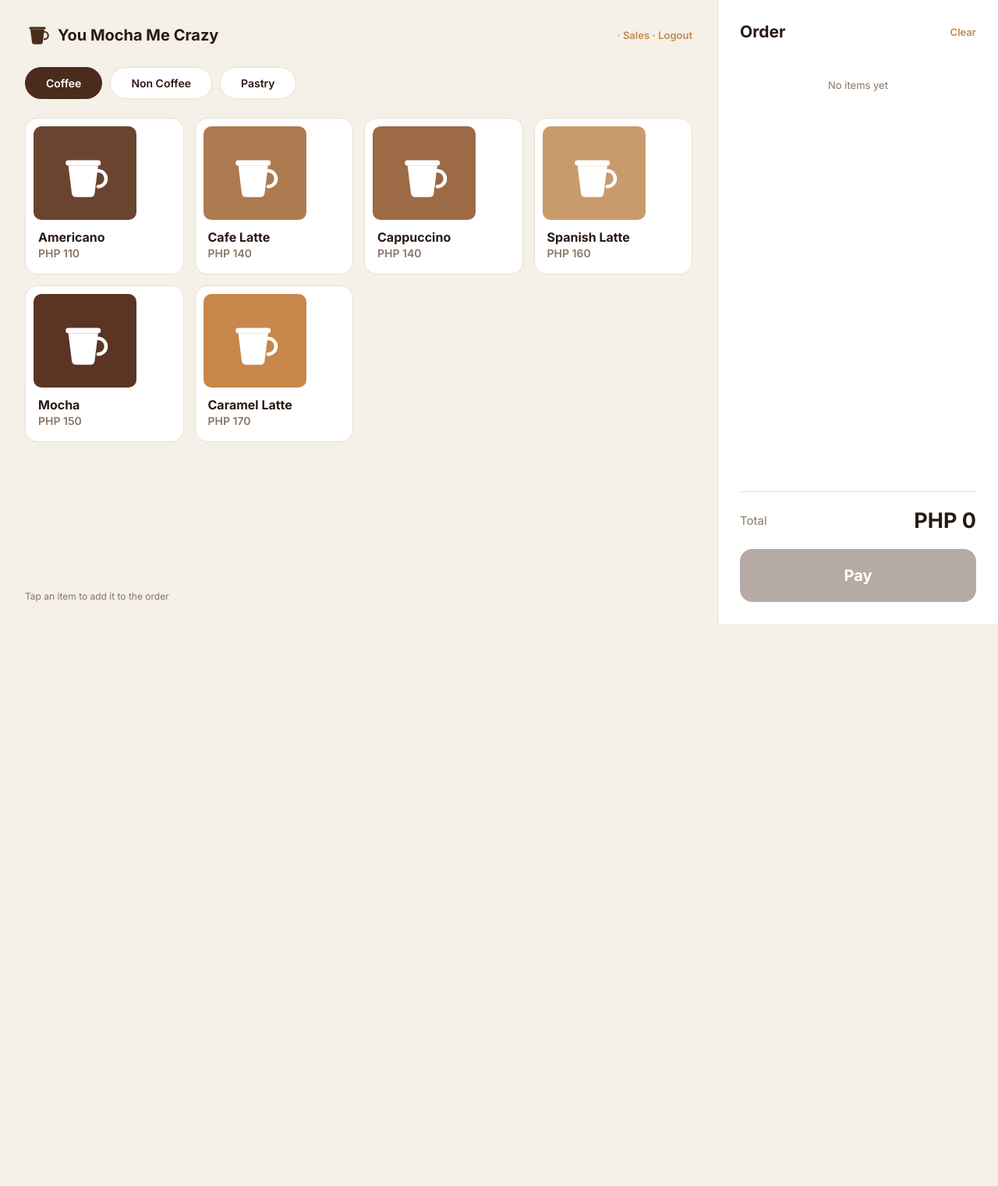
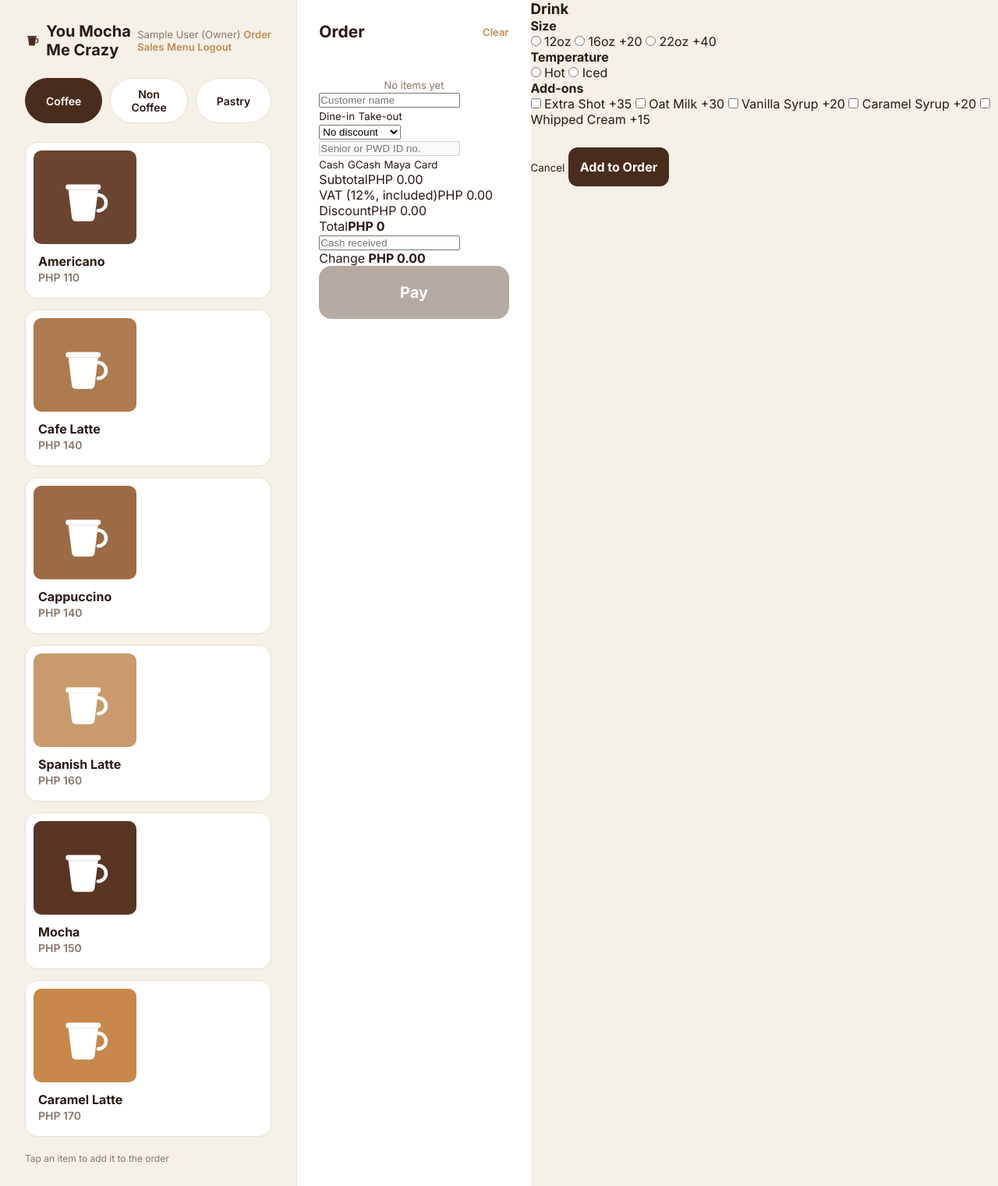
Before and after one commit to harbspacamarra2-max/youmochamecrazy, a Flask app: page /order in a window 1280 px wide. Shown: the whole page at 78% size. Before the commit the page ends 800 px from the top, so only its background shows below. Run offline with Flask 3, Linux system fonts and the light colour scheme; the visitor is signed in with stand-in values (Sample User, id 1); data comes from the database, SQL or seed files in the repository; parts of the project's set-up code (start-up, migrations or seed data) failed here and were passed over.

Commit message:
Add files via upload

```diff
--- /dev/null
+++ b/templates/nav.html
@@ -0,0 +1,10 @@
+<!-- Links at the top. Sales and Menu are only shown to the owner. -->
+<nav class="user">
+  <span class="who">{{ session['full_name'] }} ({{ session['role'] }})</span>
+  <a href="/order">Order</a>
+  {% if session['role'] == 'Owner' %}
+    <a href="/sales">Sales</a>
+    <a href="/menu">Menu</a>
+  {% endif %}
+  <a href="/logout">Logout</a>
+</nav>
--- a/templates/order.html
+++ b/templates/order.html
@@ -12,14 +12,9 @@
   <!-- LEFT SIDE: the menu -->
   <main class="menu-side">
 
-    <!-- Top bar: shop name, cashier name, Sales and Logout links -->
     <header class="top">
       <div class="brand">{% include 'cup.svg' %}<span>You Mocha Me Crazy</span></div>
-      <div class="user">
-        {{ username }} &middot;
-        <a href="/sales">Sales</a> &middot;
-        <a href="/logout">Logout</a>
-      </div>
+      {% include 'nav.html' %}
     </header>
 
     <!-- Category tabs: Coffee, Non Coffee, Pastry -->
@@ -29,15 +24,20 @@
       {% endfor %}
     </nav>
 
-    <!-- One card for every product -->
+    <!-- One card for every product. Sold out items cannot be tapped. -->
     <section class="grid">
       {% for product in products %}
-        <button class="item"
+        <button class="item {% if not product.is_available %}sold-out{% endif %}"
                 data-id="{{ product.product_id }}"
                 data-name="{{ product.name }}"
                 data-price="{{ product.price }}"
-                data-category="{{ product.category }}">
-          <span class="item-img" style="background: {{ product.color }}">{% include 'cup.svg' %}</span>
+                data-category="{{ product.category }}"
+                data-drink="{{ 1 if product.is_drink else 0 }}"
+                {% if not product.is_available %}disabled{% endif %}>
+          <span class="item-img" style="background: {{ product.color }}">
+            {% include 'cup.svg' %}
+            {% if not product.is_available %}<span class="badge">Sold out</span>{% endif %}
+          </span>
           <span class="item-name">{{ product.name }}</span>
           <span class="item-price">PHP {{ '{:,.0f}'.format(product.price) }}</span>
         </button>
@@ -47,7 +47,7 @@
     <p class="hint">Tap an item to add it to the order</p>
   </main>
 
-  <!-- RIGHT SIDE: the current order -->
+  <!-- RIGHT SIDE: the current order and payment -->
   <aside class="order-side">
     <div class="order-head">
       <h2>Order</h2>
@@ -58,14 +58,82 @@
     <div id="orderList" class="order-list"></div>
     <p id="emptyMessage" class="empty">No items yet</p>
 
-    <div class="total-row">
-      <span>Total</span>
-      <strong id="total">PHP 0</strong>
+    <div class="checkout">
+      <!-- Customer name and order type -->
+      <div class="row-2">
+        <input id="customerName" type="text" placeholder="Customer name">
+        <div class="toggle" id="orderType">
+          {% for order_type in order_types %}
+            <button class="toggle-btn {% if loop.first %}active{% endif %}" data-value="{{ order_type }}">{{ order_type }}</button>
+          {% endfor %}
+        </div>
+      </div>
+
+      <!-- Senior Citizen or PWD discount -->
+      <div class="row-2">
+        <select id="discountType">
+          {% for discount_type in discount_types %}
+            <option value="{{ discount_type }}">{{ 'No discount' if discount_type == 'None' else discount_type }}</option>
+          {% endfor %}
+        </select>
+        <input id="discountId" type="text" placeholder="Senior or PWD ID no." disabled>
+      </div>
+
+      <!-- Payment method -->
+      <div class="toggle pay-methods" id="paymentMethod">
+        {% for method in payment_methods %}
+          <button class="toggle-btn {% if loop.first %}active{% endif %}" data-value="{{ method }}">{{ method }}</button>
+        {% endfor %}
+      </div>
+
+      <!-- Totals -->
+      <div class="totals">
+        <div><span>Subtotal</span><span id="subtotal">PHP 0.00</span></div>
+        <div><span id="vatLabel">VAT (12%, included)</span><span id="vat">PHP 0.00</span></div>
+        <div><span>Discount</span><span id="discount">PHP 0.00</span></div>
+        <div class="grand"><span>Total</span><strong id="total">PHP 0.00</strong></div>
+      </div>
+
+      <!-- Cash received and change (only for cash) -->
+      <div class="row-2" id="cashRow">
+        <input id="cashReceived" type="number" min="0" step="1" placeholder="Cash received">
+        <div class="change">Change <strong id="change">PHP 0.00</strong></div>
+      </div>
     </div>
+
     <button id="payButton" class="btn-pay" disabled>Pay</button>
   </aside>
 
-  <!-- Small message box that pops up after paying -->
+  <!-- Pop-up for choosing drink options -->
+  <div id="optionsBox" class="modal">
+    <div class="modal-card">
+      <h3 id="optionsTitle">Drink</h3>
+      <p class="muted" id="optionsPrice"></p>
+
+      {% for group in ['Size', 'Temperature', 'Add-on'] %}
+        <div class="option-group">
+          <h4>{{ 'Add-ons' if group == 'Add-on' else group }}</h4>
+          <div class="option-list">
+            {% for option in options if option.group_name == group %}
+              <label class="option">
+                <input type="{{ 'checkbox' if group == 'Add-on' else 'radio' }}"
+                       name="{{ group }}" value="{{ option.option_id }}"
+                       data-name="{{ option.name }}" data-extra="{{ option.extra_price }}">
+                <span>{{ option.name }}{% if option.extra_price > 0 %} +{{ '{:,.0f}'.format(option.extra_price) }}{% endif %}</span>
+              </label>
+            {% endfor %}
+          </div>
+        </div>
+      {% endfor %}
+
+      <div class="modal-actions">
+        <button id="cancelOptions" class="btn-light">Cancel</button>
+        <button id="addWithOptions" class="btn-primary">Add to Order</button>
+      </div>
+    </div>
+  </div>
+
+  <!-- Small message box for errors -->
   <div id="message" class="toast"></div>
 
   <script src="/static/app.js"></script>
```
Also changed, not shown: templates/base.html (added, +21 -0 lines), templates/menu.html (added, +44 -0 lines), templates/receipt.html (added, +55 -0 lines), templates/sales.html (+36 -24 lines).
